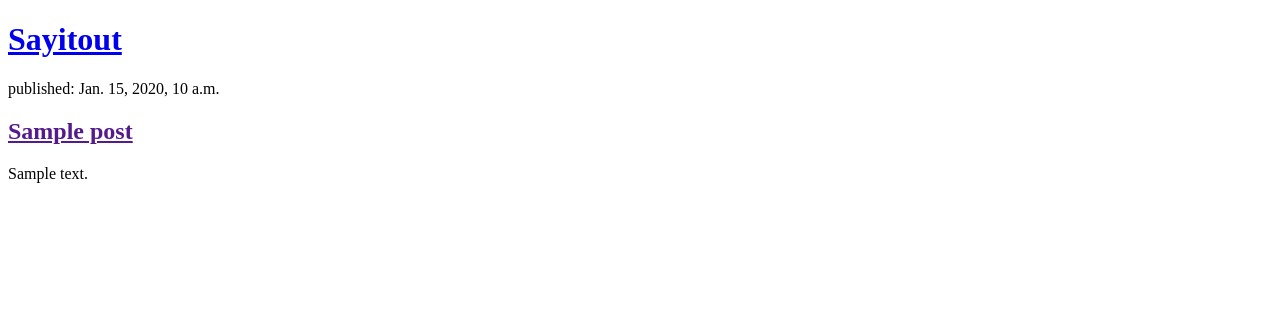
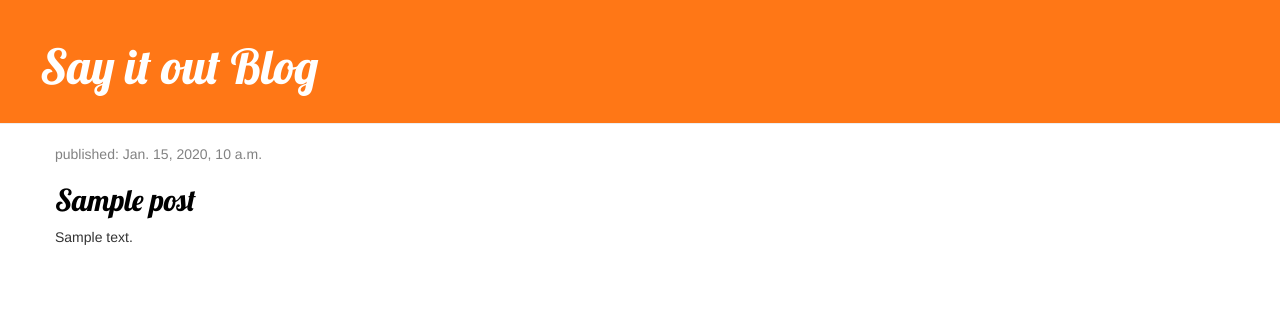
Before and after one commit to deepjyotiroy079/Django-Blog, a Django app: template blog/templates/blog/post_list.html in a window 1280 px wide. Shown: the top 316 px of the page. Run offline with Django 3.2, Linux system fonts and the light colour scheme; the template is opened without the code that fills it: values that come from a table or form of the project are taken from there, others are empty; tables that the repository leaves empty hold one stand-in row (values such as "Sample post"); some libraries are stand-ins or nearby versions.

Commit message:
Added view and template for detailed blog post as well as css for site

```diff
--- /dev/null
+++ b/blog/static/css/blog.css
@@ -0,0 +1,49 @@
+h1 a, h2 a {
+    color: #ff7716;
+    font-family: 'Lobster';
+}
+.page-header {
+    background-color: #ff7716;
+    margin-top: 0;
+    padding: 20px 20px 20px 40px;
+}
+.page-header h1, .page-header h1 a, .page-header h1 a:visited, .page-header h1 a:active {
+    color: #ffffff;
+    font-size: 36pt;
+    text-decoration: none;
+}
+
+.content {
+    margin-left: 40px;
+}
+
+h1, h2, h3, h4 {
+    font-family: 'Lobster', cursive;
+}
+
+.date {
+    color: #828282;
+}
+
+.save {
+    float: right;
+}
+
+.post-form textarea, .post-form input {
+    width: 100%;
+}
+
+.top-menu, .top-menu:hover, .top-menu:visited {
+    color: #ffffff;
+    float: right;
+    font-size: 26pt;
+    margin-right: 20px;
+}
+
+.post {
+    margin-bottom: 70px;
+}
+
+.post h2 a, .post h2 a:visited {
+    color: #000000;
+}
--- /dev/null
+++ b/blog/templates/blog/base.html
@@ -0,0 +1,24 @@
+{% load static %}
+<html>
+    <head>
+        <title>Say It Out | Django</title>
+        <link rel="stylesheet" href="//maxcdn.bootstrapcdn.com/bootstrap/3.2.0/css/bootstrap.min.css">
+        <link rel="stylesheet" href="//maxcdn.bootstrapcdn.com/bootstrap/3.2.0/css/bootstrap-theme.min.css">
+        <link rel="stylesheet" href="{% static 'css/blog.css' %}">
+        <link href="//fonts.googleapis.com/css?family=Lobster&subset=latin,latin-ext" rel="stylesheet" type="text/css">
+    </head>
+    <body>
+        <div class="page-header">
+            <h1><a href="/">Say it out Blog</a></h1>
+        </div>
+
+        <div class="content container">
+          <div class="row">
+              <div class="col-md-8">
+                  {% block content %}
+                  {% endblock %}
+              </div>
+          </div>
+      </div>
+    </body>
+</html>
--- a/blog/templates/blog/post_list.html
+++ b/blog/templates/blog/post_list.html
@@ -1,19 +1,13 @@
-<!DOCTYPE html>
+{% extends 'blog/base.html'%}
 
-<html>
-    <head>
-        <title>Say it Out on Django</title>
-    </head>
-    <body>
-        <div>
-            <h1><a href="/">Sayitout</a></h1>
-        </div>
-        {% for post in posts %}
-          <div>
+{% block content %}
+  {% for post in posts %}
+      <div class="post">
+          <div class="date">
               <p>published: {{ post.published_date }}</p>
-              <h2><a href="">{{ post.title }}</a></h2>
-              <p>{{ post.text|linebreaksbr }}</p>
           </div>
-        {% endfor %}
-    </body>
-</html>
+          <h2><a href="{% url 'post_details' pk=post.pk %}">{{ post.title }}</a></h2>
+          <p>{{ post.text|linebreaksbr }}</p>
+      </div>
+  {% endfor %}
+{% endblock %}
--- a/blog/urls.py
+++ b/blog/urls.py
@@ -7,6 +7,7 @@ Here we're importing Django's function path and all of our views from the blog a
 urlpatterns = [
     path('', views.post_list, name='post_list'), # views.post_list is the name of the view
     # name='post_list' is the name of the url
+    path('post/<int:pk>/', views.post_details, name='post_details'),
 ]
 """
 As you can see, we're now assigning a view called post_list to the root URL.
--- a/blog/views.py
+++ b/blog/views.py
@@ -1,4 +1,4 @@
-from django.shortcuts import render
+from django.shortcuts import render, get_object_or_404
 from django.utils import timezone
 from .models import Post
 """
@@ -10,3 +10,7 @@ from .models import Post
 def post_list(request):
     posts = Post.objects.filter(published_date__lte=timezone.now()).order_by('published_date')
     return render(request, 'blog/post_list.html', {'posts':posts})
+
+def post_details(request, pk):
+    post = get_object_or_404(Post, pk=pk)
+    return render(request, 'blog/post_details.html', {'post':post})
```
Also changed, not shown: blog/templates/blog/post_details.html (added, +13 -0 lines).
